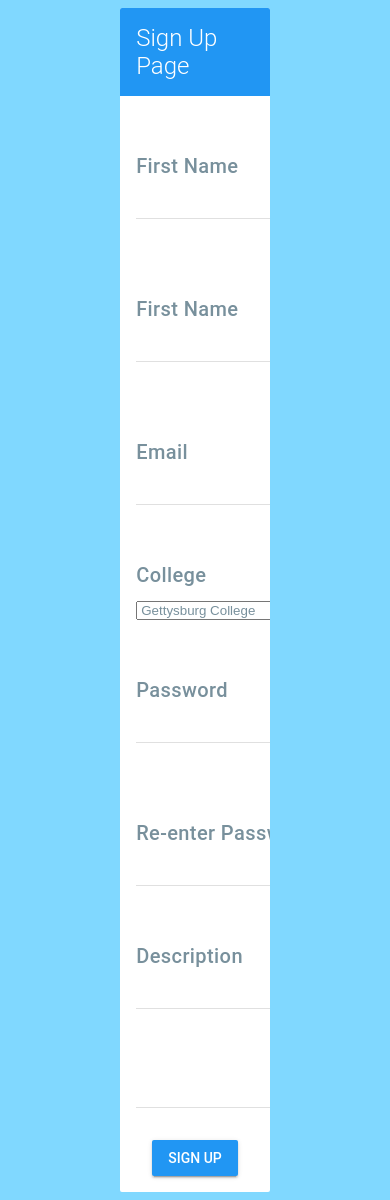
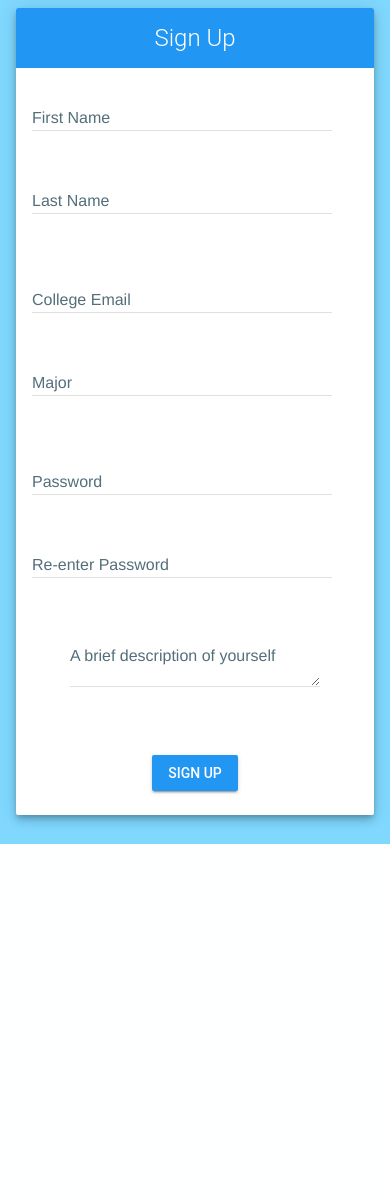
Before and after one commit to michaelclarkcuadrado/BuBoard, a PHP site: page /signup.php in a window 390 px wide. After the commit the page ends 844 px from the top, so only its background shows below. Run offline with PHP 8.4, Linux system fonts and the light colour scheme.

Commit message:
Made mobile compatiable and clean up sign up page

```diff
--- a/Application/src/signup.php
+++ b/Application/src/signup.php
@@ -8,11 +8,25 @@
     <title>Welcome To BuBoard</title>
     <link rel="stylesheet" href="https://fonts.googleapis.com/icon?family=Material+Icons">
     <link rel="stylesheet" href="static/css/material.min.css"/>
-    <link rel="stylesheet" href="static/css/signup.css"/>
+    <link rel="stylesheet" type="text/css" href="static/css/signup.css"/>
     <meta name="viewport" content="width=device-width, initial-scale=1.0">
 </head>
 
 <body>
+
+<style>
+
+
+.mdl-grid.center-items {
+  justify-content: center;
+}
+
+.wide {
+   width: 250px;
+}
+
+
+</style>
 
 
 <!--
@@ -20,81 +34,85 @@ This div here should center this log in screen on any page that the user is on
 -->
 
 <main class="mdl--layout">
-    <!-- Subsection of the main page -->
-    <div class="page-content">
-        <!-- Centers the card on the page -->
-        <div class="mdl-grid">
+	<div class="mdl-grid center-items">
+
+
+		<div class="mdl-card mdl-shadow--6dp sign-up-card mdl-cell--4-col mdl-cell--4-col-phone">
+			<div class="mdl-card__title mdl-color--primary mdl-color-text--white relative">
 				<div class="mdl-layout-spacer"></div>
-            <div class="mdl-card">
-                <div class="mdl-card__title mdl-color--primary mdl-color-text--white relative">
-                    <h2 class="mdl-card__title-text">Sign Up Page</h2>
+				<h2 class="mdl-card__title-text">Sign Up</h2>
+				<div class="mdl-layout-spacer"></div>
 			</div>
 
 			<!-- This is an individual row, two text fields to a row -->
 			<div class="content-grid mdl-grid">
 				<div class="mdl-layout-spacer"></div>
-
-                    <div class="mdl-cell mdl-cell--6-col">
+				<div class="mdl-cell mdl-cell--4-col">
 					<div class="mdl-textfield mdl-js-textfield mdl-textfield--floating-label">
-                            <h5 class="mdl-color-text--blue-grey-400">First Name</h5>
+				    		<label class="mdl-textfield__label mdl-color-text--blue-grey-600" for="firstname">First Name</label>
 				    		<input class="mdl-textfield__input" id="firstname"/>
 					</div>
 			    	</div>
-                    <div class="mdl-cell mdl-cell--6-col">
+			    	<div class="mdl-cell mdl-cell--4-col">
 					<div class="mdl-textfield mdl-js-textfield mdl-textfield--floating-label">
-                            <h5 class="mdl-color-text--blue-grey-400">First Name</h5>
+				    	<label class="mdl-textfield__label mdl-color-text--blue-grey-600" for="lastname">Last Name</label>
 				    	<input class="mdl-textfield__input" id="lastname"/>
 					</div>
 			    	</div>
 			    	<div class="mdl-layout-spacer"></div>
+			</div>
 
-
-                    <div class="mdl-cell mdl-cell--6-col">
-                        <div class="mdl-textfield mdl-js-textfield mdl-textfield--floating-label extrawide" id="email">
-                            <h5 class="mdl-color-text--blue-grey-400">Email</h5>
-                            <input class="mdl-textfield__input" id="firstname"/>
+			<!-- This is an individual row, two text fields to a row -->
+			<div class="content-grid mdl-grid">
+				<div class="mdl-layout-spacer"></div>
+				<div class="mdl-cell mdl-cell--4-col">
+					<div class="mdl-textfield mdl-js-textfield mdl-textfield--floating-label">
+				    		<label class="mdl-textfield__label mdl-color-text--blue-grey-600" for="email">College Email</label>
+				    		<input class="mdl-textfield__input" id="email"/>
 					</div>
 			    	</div>
-
-                    <div class="mdl-cell mdl-cell--6">
-                        <h5 class="mdl-color-text--blue-grey-400">College</h5>
-                        <div class="mdl-selectfield mdl-js-selectfield mdl-selectfield--floating-label">
-
-                            <select class="mdl-selectfield__select mdl-color-text--blue-grey-400" id="college" name="college">
-                                <option value="option1">Gettysburg College</option>
-                                <option value="option2">Also Gettysburg College</option>
-
-                            </select>
-
+			    	<div class="mdl-cell mdl-cell--4-col">
+					<div class="mdl-textfield mdl-js-textfield mdl-textfield--floating-label">
+				    	<label class="mdl-textfield__label mdl-color-text--blue-grey-600" for="major">Major</label>
+				    	<input class="mdl-textfield__input" id="major"/>
 					</div>
+			    	</div>
+			    	<div class="mdl-layout-spacer"></div>
 			</div>
 
 
+			<div class="content-grid mdl-grid">
 				<div class="mdl-layout-spacer"></div>
-                    <div class="mdl-cell mdl-cell--6-col">
+				<div class="mdl-cell mdl-cell--4-col">
 					<div class="mdl-textfield mdl-js-textfield mdl-textfield--floating-label">
-                            <h5 class="mdl-color-text--blue-grey-400">Password</h5>
-                            <input class="mdl-textfield__input" type="password" id="password"/>
+				    		<label class="mdl-textfield__label mdl-color-text--blue-grey-600" for="password1">Password</label>
+				    		<input class="mdl-textfield__input" id="password1" type="password"/>
 					</div>
 			    	</div>
-                    <div class="mdl-cell mdl-cell--6-col">
+			    	<div class="mdl-cell mdl-cell--4-col">
 					<div class="mdl-textfield mdl-js-textfield mdl-textfield--floating-label">
-                            <h5 class="mdl-color-text--blue-grey-400">Re-enter Password</h5>
-                            <input class="mdl-textfield__input" type="password" id="password2"/>
+				    	<label class="mdl-textfield__label mdl-color-text--blue-grey-600" for="password2">Re-enter Password</label>
+				    	<input class="mdl-textfield__input" id="password2" type="password"/>
 					</div>
 			    	</div>
 			    	<div class="mdl-layout-spacer"></div>
 
+			</div>
 
+			<div class="content-grid mdl-grid">
 				<div class="mdl-layout-spacer"></div>
-                    <div class="mdl-cell mdl-cell--6-col">
-                        <h5 class="mdl-color-text--blue-grey-400">Description</h5>
-			<input class="mdl-textfield__input" id="description"/>
-                        <textarea class="mdl-textfield__input" type="text" rows="5" id="description"></textarea>
+                    		<!-- Floating Multiline Textfield -->
+				<form action="#">
+				  <div class="mdl-textfield mdl-js-textfield wide">
+				    <textarea class="mdl-textfield__input " type="text" rows= "2" id="description" ></textarea>
+				    <label class="mdl-textfield__label mdl-color-text--blue-grey-600" for="description">A brief description of yourself</label>
 				  </div>
+				</form>
+
 			</div>
 
 
+			<div class="content-grid mdl-grid">
 				<div class="content-grid mdl-grid">
                     			<div class="mdl-cell mdl-cell--12-col">
                         			<button onclick="window.location = 'feed.php'" class="mdl-button mdl-button--raised mdl-button--colored mdl-js-button mdl-js-ripple-effect mdl-color-text--white">
@@ -103,11 +121,10 @@ This div here should center this log in screen on any page that the user is on
                     </div>
                 </div>
 
+			</div>
 
 		</div>
-            <div class="mdl-layout-spacer"></div>
-        </div>
-    </div>
+
 	</div>
 </main>
 
--- a/Application/src/static/css/signup.css
+++ b/Application/src/static/css/signup.css
@@ -10,6 +10,10 @@ body {
     color: white;
 }
 
-.mdl-card{
-    width: 40%;
+.mdl-grid.center-items {
+  justify-content: center;
 }
+
+.wide {
+   width: 250px;
+}
```
Lines whose indentation alone changed are shown as unchanged.
